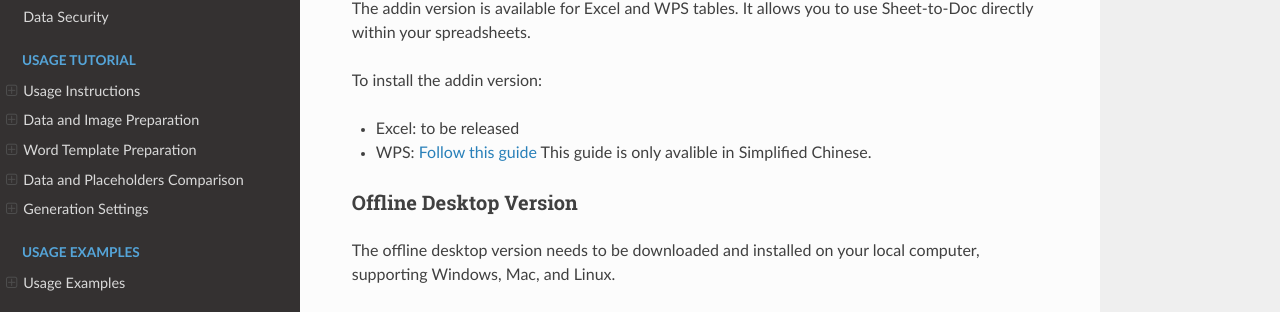
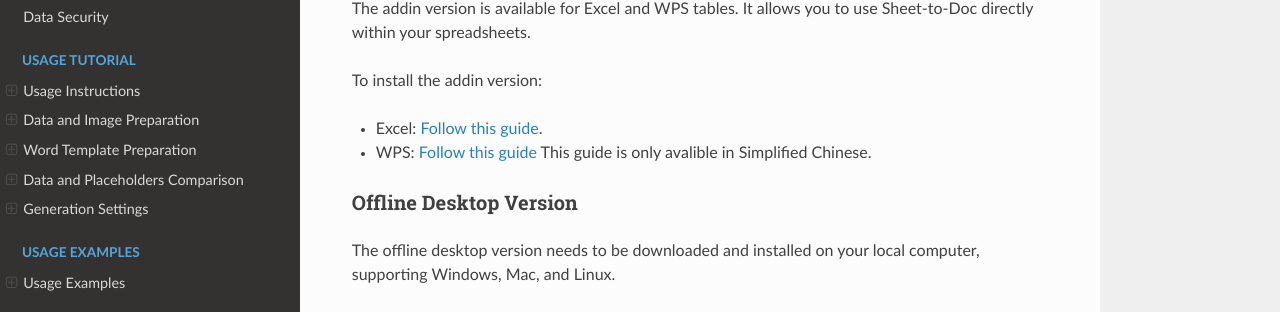
Before and after one commit to he-yang/sheet-to-doc, a Sphinx documentation site: the page built from source/Download.md, in a window 1280 px wide and 900 px high, scrolled down 888 px. Shown: the part 139-451 px from the top of the window. Built offline with Sphinx 7.4.7 and the Read the Docs theme 3.1.0, drawn with Linux system fonts in a browser that asks for light colours.

Commit message:
update excel addin link

```diff
--- a/source/Download.md
+++ b/source/Download.md
@@ -26,7 +26,7 @@ To install the PWA version:
 The addin version is available for Excel and WPS tables. It allows you to use Sheet-to-Doc directly within your spreadsheets.
 
 To install the addin version:
-- Excel: to be released
+- Excel: [Follow this guide](https://marketplace.microsoft.com/en-us/product/WA200010877?tab=Overview).
 - WPS: [Follow this guide](https://s.wtsolutions.cn/s2d-addin/publish.html) This guide is only avalible in Simplified Chinese.
 
 ### Offline Desktop Version
```
Also changed, not shown: 2 other files.
